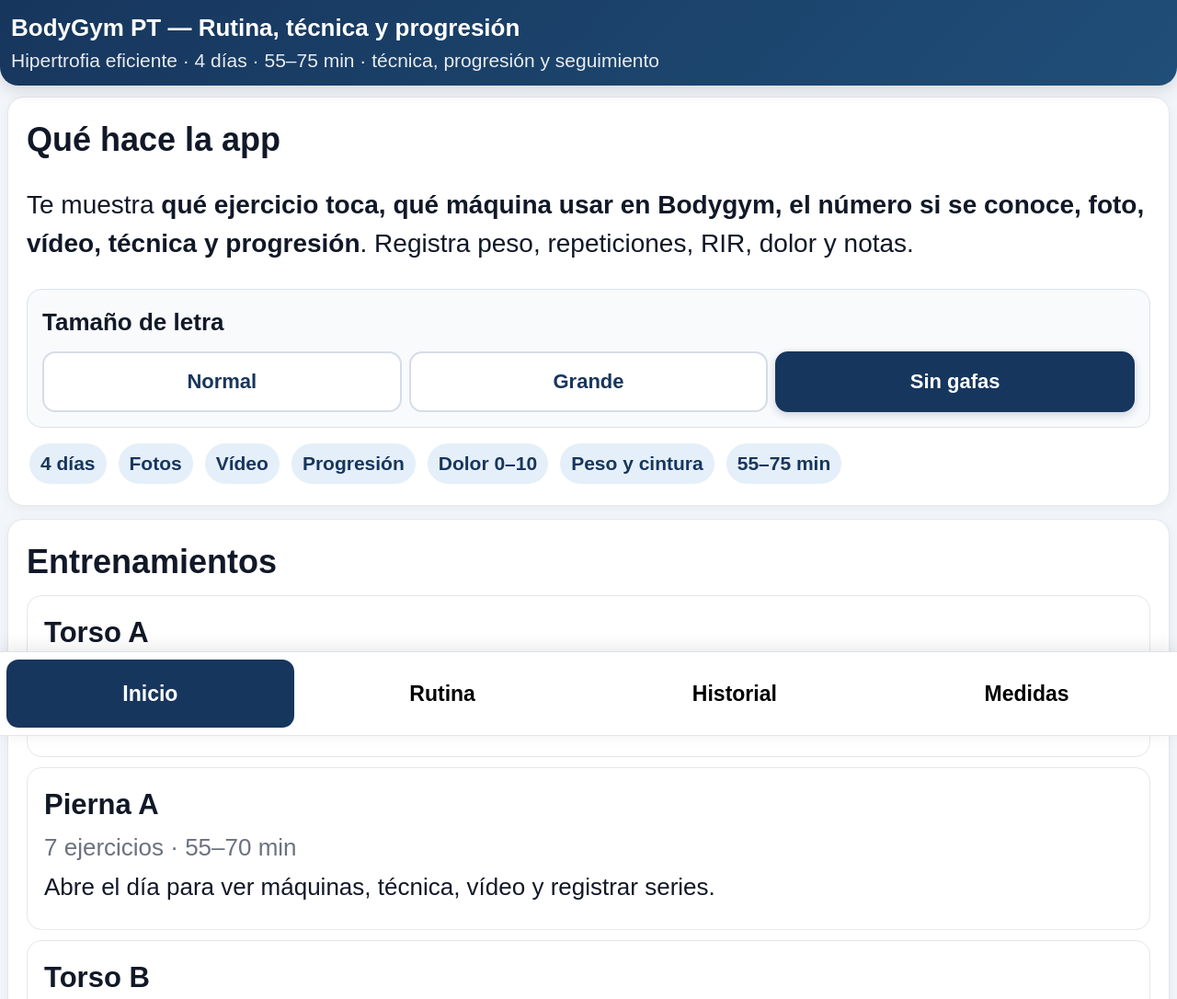
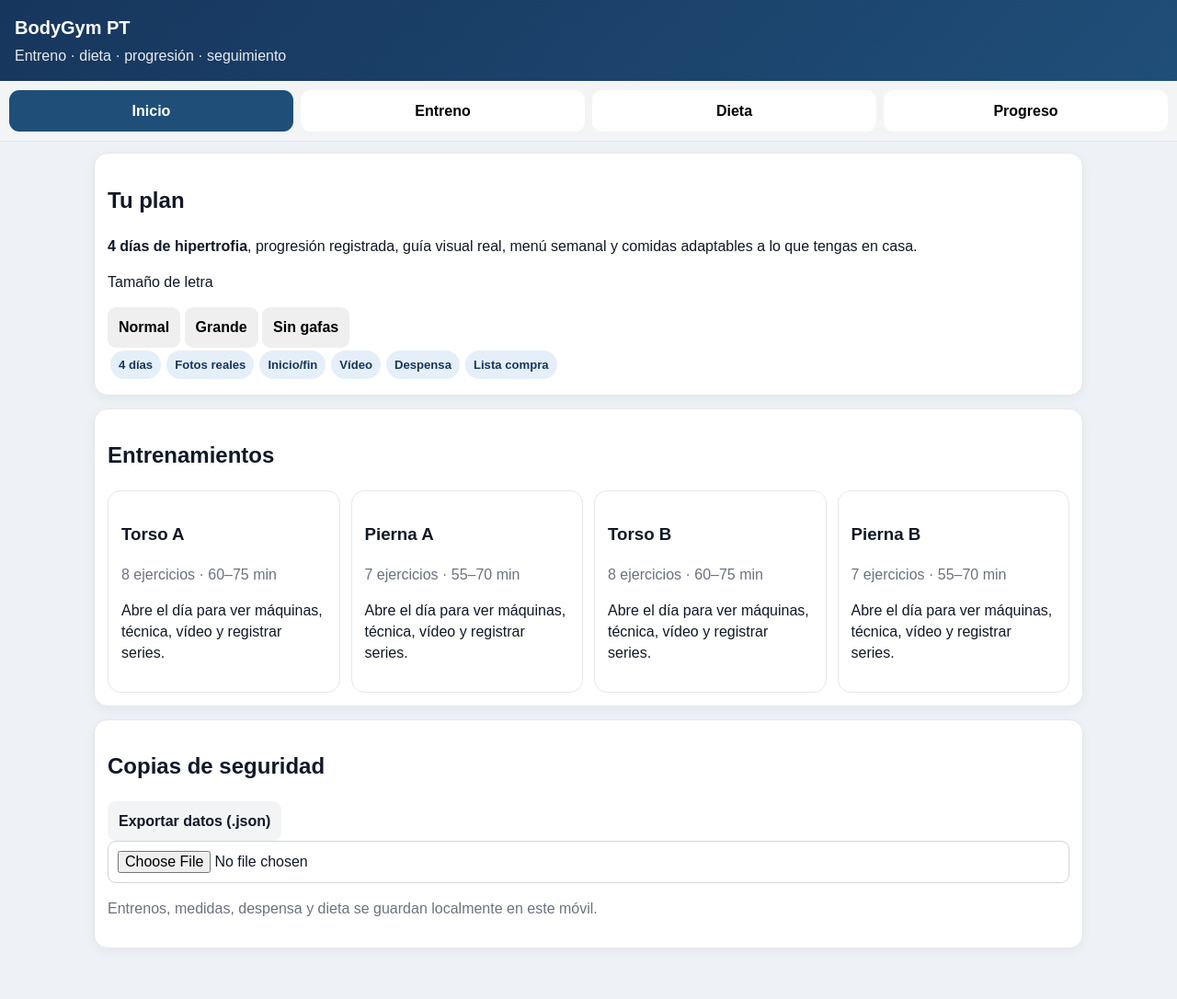
Before and after one commit to InFaVal/bodygym-pt, a plain HTML site: page index.html in a window 1280 px wide. Shown: the top 1086 px of the page at 92% size. Drawn offline with Linux system fonts and the light colour scheme.

Commit message:
Add diet, pantry and unified app navigation

```diff
--- a/index.html
+++ b/index.html
@@ -6,18 +6,18 @@
 <meta name="theme-color" content="#17365D">
 <title>BodyGym PT</title>
 <link rel="manifest" href="manifest.json">
-<link rel="stylesheet" href="style.css?v=13">
+<link rel="stylesheet" href="style.css?v=14">
 <script>
 (function(){
   const key='bodygym_font_size';
   let size='xl';
-  try{ size=localStorage.getItem(key)||'xl'; }catch(e){}
-  if(!['normal','large','xl'].includes(size)) size='xl';
+  try{size=localStorage.getItem(key)||'xl'}catch(e){}
+  if(!['normal','large','xl'].includes(size))size='xl';
   document.documentElement.dataset.fontSize=size;
   window.setAppFontSize=function(next){
-    if(!['normal','large','xl'].includes(next)) return;
+    if(!['normal','large','xl'].includes(next))return;
     document.documentElement.dataset.fontSize=next;
-    try{ localStorage.setItem(key,next); }catch(e){}
+    try{localStorage.setItem(key,next)}catch(e){}
     document.querySelectorAll('[data-font-choice]').forEach(btn=>{
       const active=btn.dataset.fontChoice===next;
       btn.classList.toggle('active',active);
@@ -27,68 +27,66 @@
   document.addEventListener('DOMContentLoaded',()=>window.setAppFontSize(document.documentElement.dataset.fontSize||'xl'));
 })();
 </script>
-<style>
-:root{
-  --body-fs:30px;--header-title:26px;--header-sub:21px;--tab-fs:23px;--h2-fs:36px;--panel-p:28px;
-  --day-title:31px;--day-text:26px;--chip-fs:21px;--exercise-title:36px;--muted-head:24px;
-  --info-small:22px;--info-big:29px;--video-fs:26px;--summary-fs:26px;--label-fs:26px;
-  --control-fs:27px;--sets-fs:26px;--sets-input:28px;--list-fs:28px;--muted-fs:24px;--button-fs:26px;
-  --choice-fs:22px;--choice-h:66px;
-}
-html[data-font-size="large"]{
-  --body-fs:24px;--header-title:23px;--header-sub:18px;--tab-fs:20px;--h2-fs:30px;--panel-p:23px;
-  --day-title:26px;--day-text:22px;--chip-fs:18px;--exercise-title:30px;--muted-head:21px;
-  --info-small:19px;--info-big:25px;--video-fs:23px;--summary-fs:23px;--label-fs:23px;
-  --control-fs:24px;--sets-fs:23px;--sets-input:25px;--list-fs:24px;--muted-fs:21px;--button-fs:23px;
-  --choice-fs:20px;--choice-h:62px;
-}
-html[data-font-size="normal"]{
-  --body-fs:19px;--header-title:20px;--header-sub:16px;--tab-fs:17px;--h2-fs:25px;--panel-p:19px;
-  --day-title:22px;--day-text:18px;--chip-fs:15px;--exercise-title:25px;--muted-head:18px;
-  --info-small:16px;--info-big:21px;--video-fs:20px;--summary-fs:19px;--label-fs:19px;
-  --control-fs:20px;--sets-fs:19px;--sets-input:21px;--list-fs:20px;--muted-fs:18px;--button-fs:20px;
-  --choice-fs:18px;--choice-h:58px;
-}
-body{font-size:var(--body-fs)!important;padding-bottom:calc(106px + env(safe-area-inset-bottom));background:#f2f5f9;line-height:1.5}
-header{position:relative!important;padding:14px 12px 13px!important;border-radius:0 0 20px 20px;box-shadow:0 5px 18px #00000020}
-header h1{font-size:var(--header-title)!important;line-height:1.25;margin:0!important}
-header p{font-size:var(--header-sub)!important;line-height:1.35;margin-top:5px!important}
-.tabs{position:fixed!important;left:0;right:0;bottom:0;top:auto!important;z-index:100;grid-template-columns:repeat(4,1fr)!important;gap:5px;padding:8px 7px calc(8px + env(safe-area-inset-bottom))!important;background:#fff!important;border-top:1px solid #dfe3e8;box-shadow:0 -4px 18px #00000018}
-.tab-btn{min-height:74px!important;padding:9px 3px!important;border-radius:13px!important;font-size:var(--tab-fs)!important;font-weight:700!important}.tab-btn.active{background:#17365D!important;color:#fff!important}
-main{width:100%!important;max-width:none!important;margin:0!important;padding:12px 8px 26px!important}
-h2{font-size:var(--h2-fs)!important;margin:4px 0 14px!important;line-height:1.22}
-.panel,.exercise-card,.history-item,.measure-item{width:100%!important;border-radius:18px!important;padding:20px!important;margin-bottom:14px!important}
-.panel p{font-size:var(--panel-p)!important;line-height:1.5!important}
-.font-size-box{margin:18px 0 14px;padding:16px;border:1px solid #dce3ea;border-radius:16px;background:#f8fafc}
-.font-size-box .font-size-title{font-size:var(--label-fs)!important;font-weight:800;margin:0 0 12px!important}
-.font-size-choices{display:grid;grid-template-columns:repeat(3,1fr);gap:8px}
-.font-choice{min-height:var(--choice-h)!important;padding:10px 6px!important;border:2px solid #d5dde6!important;border-radius:14px!important;background:#fff!important;color:#17365D!important;font-size:var(--choice-fs)!important;font-weight:800!important;line-height:1.15!important}
-.font-choice.active{background:#17365D!important;color:#fff!important;border-color:#17365D!important;box-shadow:0 3px 10px #17365D33}
-.days-grid{display:grid!important;grid-template-columns:1fr!important;gap:11px!important}.day-card{width:100%!important;min-height:154px!important;border-radius:16px!important;padding:21px 18px!important}.day-card h3{font-size:var(--day-title)!important;line-height:1.25!important;margin:0 0 8px!important}.day-card p{font-size:var(--day-text)!important;line-height:1.42!important;margin:6px 0!important}
-.chips{display:flex!important;flex-wrap:wrap!important;gap:7px!important}.chips span,.pill{font-size:var(--chip-fs)!important;padding:9px 12px!important;line-height:1.25!important}
-.row,.exercise-layout,.grid3{display:grid!important;grid-template-columns:1fr!important;gap:14px!important}.row>*{min-width:0!important;width:100%!important}.exercise-layout>div:first-child{order:1}.exercise-layout>div:last-child{order:0}
-.exercise-head{margin:-20px -20px 17px!important;padding:20px!important}.exercise-head h3{font-size:var(--exercise-title)!important;line-height:1.22!important}.exercise-head .muted{font-size:var(--muted-head)!important;line-height:1.4!important}
-.info-grid{grid-template-columns:repeat(2,minmax(0,1fr))!important;gap:11px!important}.info{min-height:88px!important;padding:15px!important}.info small{font-size:var(--info-small)!important;line-height:1.25!important}.info b{font-size:var(--info-big)!important;line-height:1.25!important}
-.photo{display:block!important;width:100%!important;height:auto!important;max-height:none!important;aspect-ratio:4/3;object-fit:cover;border-radius:15px!important}.video-btn{display:block!important;width:100%!important;min-height:64px!important;text-align:center!important;padding:18px!important;border-radius:13px!important;font-size:var(--video-fs)!important}
-.summary{font-size:var(--summary-fs)!important;line-height:1.45!important;padding:16px!important;border-radius:14px!important}label{font-size:var(--label-fs)!important;line-height:1.3!important}input,select,textarea,button{min-height:68px!important;font-size:var(--control-fs)!important;padding:16px!important}textarea{min-height:110px!important}.sets{font-size:var(--sets-fs)!important}.sets td,.sets th{padding:14px 9px!important}.sets input{min-height:68px!important;font-size:var(--sets-input)!important}ul{padding-left:27px!important;font-size:var(--list-fs)!important}li{margin-bottom:10px!important;line-height:1.48!important}.muted{font-size:var(--muted-fs)!important;line-height:1.45!important}.secondary,.primary{font-size:var(--button-fs)!important}.history-item,.measure-item{font-size:var(--button-fs)!important}
-@media(max-width:390px){main{padding-left:6px!important;padding-right:6px!important}.panel,.exercise-card{padding:18px!important}.exercise-head{margin:-18px -18px 15px!important}.font-size-choices{gap:5px}.font-choice{padding-left:3px!important;padding-right:3px!important}}
-</style>
 </head>
 <body>
-<header><h1>BodyGym PT — Rutina, técnica y progresión</h1><p>Hipertrofia eficiente · 4 días · 55–75 min · técnica, progresión y seguimiento</p></header>
-<nav class="tabs"><button class="tab-btn active" data-tab="inicio">Inicio</button><button class="tab-btn" data-tab="rutina">Rutina</button><button class="tab-btn" data-tab="historial">Historial</button><button class="tab-btn" data-tab="medidas">Medidas</button></nav>
+<header>
+  <h1>BodyGym PT</h1>
+  <p>Entreno · dieta · progresión · seguimiento</p>
+</header>
+<nav class="tabs" aria-label="Navegación principal">
+  <button class="tab-btn active" data-tab="inicio">Inicio</button>
+  <button class="tab-btn" data-tab="rutina">Entreno</button>
+  <button class="tab-btn" data-tab="dieta">Dieta</button>
+  <button class="tab-btn" data-tab="progreso">Progreso</button>
+</nav>
 <main>
 <section id="inicio" class="tab active">
-<div class="panel"><h2>Qué hace la app</h2><p>Te muestra <b>qué ejercicio toca, qué máquina usar en Bodygym, el número si se conoce, foto, vídeo, técnica y progresión</b>. Registra peso, repeticiones, RIR, dolor y notas.</p>
-<div class="font-size-box"><p class="font-size-title">Tamaño de letra</p><div class="font-size-choices"><button type="button" class="font-choice" data-font-choice="normal" onclick="setAppFontSize('normal')">Normal</button><button type="button" class="font-choice" data-font-choice="large" onclick="setAppFontSize('large')">Grande</button><button type="button" class="font-choice" data-font-choice="xl" onclick="setAppFontSize('xl')">Sin gafas</button></div></div>
-<div class="chips"><span>4 días</span><span>Fotos</span><span>Vídeo</span><span>Progresión</span><span>Dolor 0–10</span><span>Peso y cintura</span><span>55–75 min</span></div></div>
-<div class="panel"><h2>Entrenamientos</h2><div id="daysGrid" class="days-grid"></div></div>
-<div class="panel"><h2>Copias de seguridad</h2><div class="row"><button id="exportBtn" class="secondary">Exportar datos (.json)</button><input type="file" id="importFile" accept=".json,application/json"></div><p class="muted">Los datos se guardan localmente en este navegador.</p></div>
+  <div class="panel hero-panel">
+    <h2>Tu plan</h2>
+    <p><b>4 días de hipertrofia</b>, progresión registrada, guía visual real, menú semanal y comidas adaptables a lo que tengas en casa.</p>
+    <div class="font-size-box">
+      <p class="font-size-title">Tamaño de letra</p>
+      <div class="font-size-choices">
+        <button type="button" class="font-choice" data-font-choice="normal" onclick="setAppFontSize('normal')">Normal</button>
+        <button type="button" class="font-choice" data-font-choice="large" onclick="setAppFontSize('large')">Grande</button>
+        <button type="button" class="font-choice" data-font-choice="xl" onclick="setAppFontSize('xl')">Sin gafas</button>
+      </div>
+    </div>
+    <div class="chips"><span>4 días</span><span>Fotos reales</span><span>Inicio/fin</span><span>Vídeo</span><span>Despensa</span><span>Lista compra</span></div>
+  </div>
+  <div class="panel"><h2>Entrenamientos</h2><div id="daysGrid" class="days-grid"></div></div>
+  <div class="panel"><h2>Copias de seguridad</h2><div class="stack"><button id="exportBtn" class="secondary">Exportar datos (.json)</button><input type="file" id="importFile" accept=".json,application/json"></div><p class="muted">Entrenos, medidas, despensa y dieta se guardan localmente en este móvil.</p></div>
 </section>
-<section id="rutina" class="tab"><div class="panel row"><div><label><b>Día</b></label><select id="daySelect"></select></div><div id="daySummary" class="summary"></div></div><div id="routineContainer"></div></section>
-<section id="historial" class="tab"><div class="panel row"><div><label><b>Ejercicio</b></label><select id="historyExercise"></select></div><div id="historySummary" class="summary"></div></div><div id="historyList"></div></section>
-<section id="medidas" class="tab"><div class="panel"><h2>Peso y cintura</h2><div class="grid3"><input type="date" id="measureDate"><input type="number" step="0.1" id="measureWeight" placeholder="Peso kg"><input type="number" step="0.1" id="measureWaist" placeholder="Cintura cm"></div><button id="saveMeasureBtn" class="primary">Guardar medida</button><div id="measureSummary" class="summary"></div></div><div id="measureList"></div></section>
+
+<section id="rutina" class="tab">
+  <div class="panel stack">
+    <div><label for="daySelect"><b>Día de entrenamiento</b></label><select id="daySelect"></select></div>
+    <div id="daySummary" class="summary"></div>
+  </div>
+  <div id="routineContainer"></div>
+</section>
+
+<section id="dieta" class="tab">
+  <div class="panel diet-intro">
+    <h2>Dieta flexible</h2>
+    <p>Base de <b>4 comidas</b>. Prioridad inicial: alrededor de <b>150–160 g de proteína al día</b>. Las cantidades se ajustarán con la tendencia de peso, cintura y rendimiento.</p>
+    <div class="diet-subnav">
+      <button class="diet-nav active" data-diet-view="hoy">Hoy</button>
+      <button class="diet-nav" data-diet-view="semana">Semana</button>
+      <button class="diet-nav" data-diet-view="despensa">Despensa</button>
+      <button class="diet-nav" data-diet-view="compra">Compra</button>
+    </div>
+  </div>
+  <div id="dietView"></div>
+</section>
+
+<section id="progreso" class="tab">
+  <div class="panel"><h2>Peso y cintura</h2><div class="grid3"><input type="date" id="measureDate"><input type="number" step="0.1" id="measureWeight" placeholder="Peso kg"><input type="number" step="0.1" id="measureWaist" placeholder="Cintura cm"></div><button id="saveMeasureBtn" class="primary full">Guardar medida</button><div id="measureSummary" class="summary"></div></div>
+  <div id="measureList"></div>
+  <div class="panel"><h2>Historial de entrenamiento</h2><label for="historyExercise"><b>Ejercicio</b></label><select id="historyExercise"></select><div id="historySummary" class="summary"></div></div>
+  <div id="historyList"></div>
+</section>
 </main>
-<script src="app.js?v=13"></script>
+<script src="app.js?v=14"></script>
 </body>
 </html>
```
